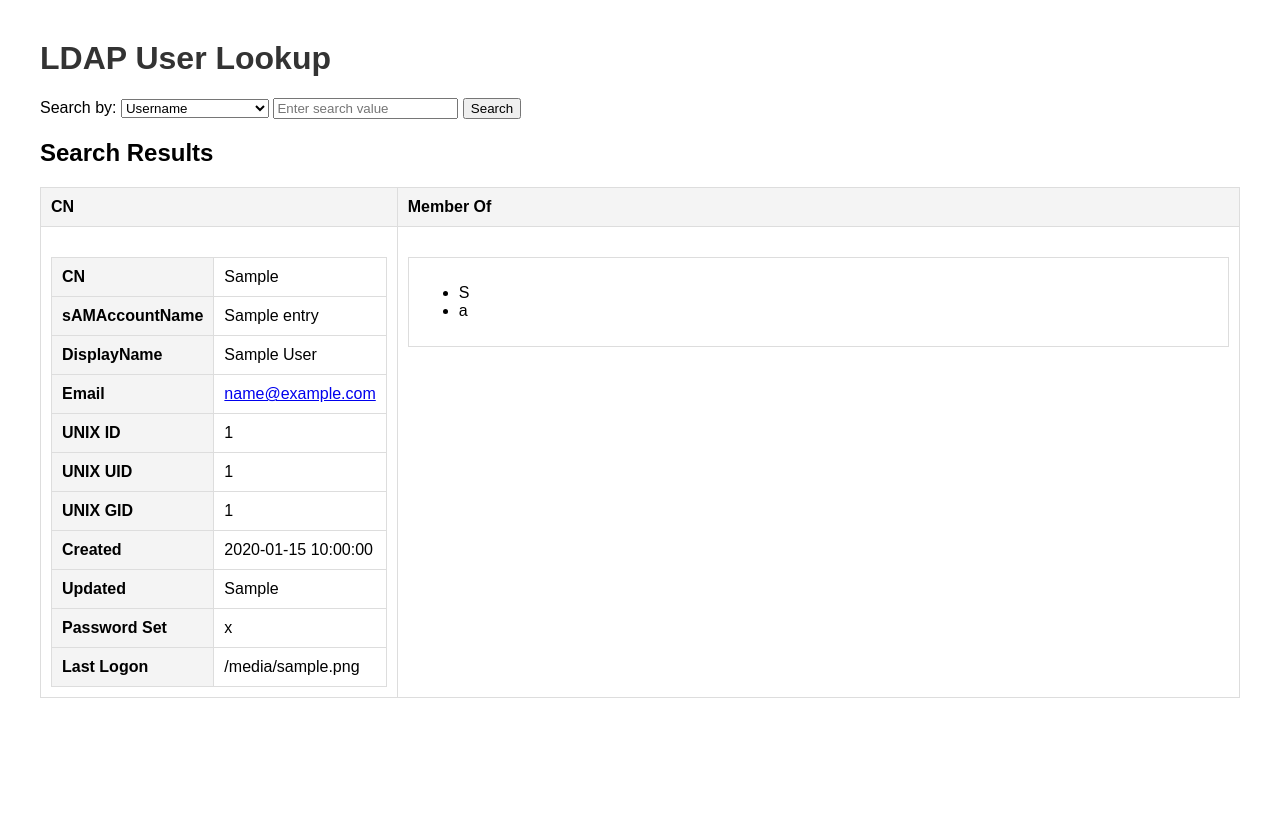
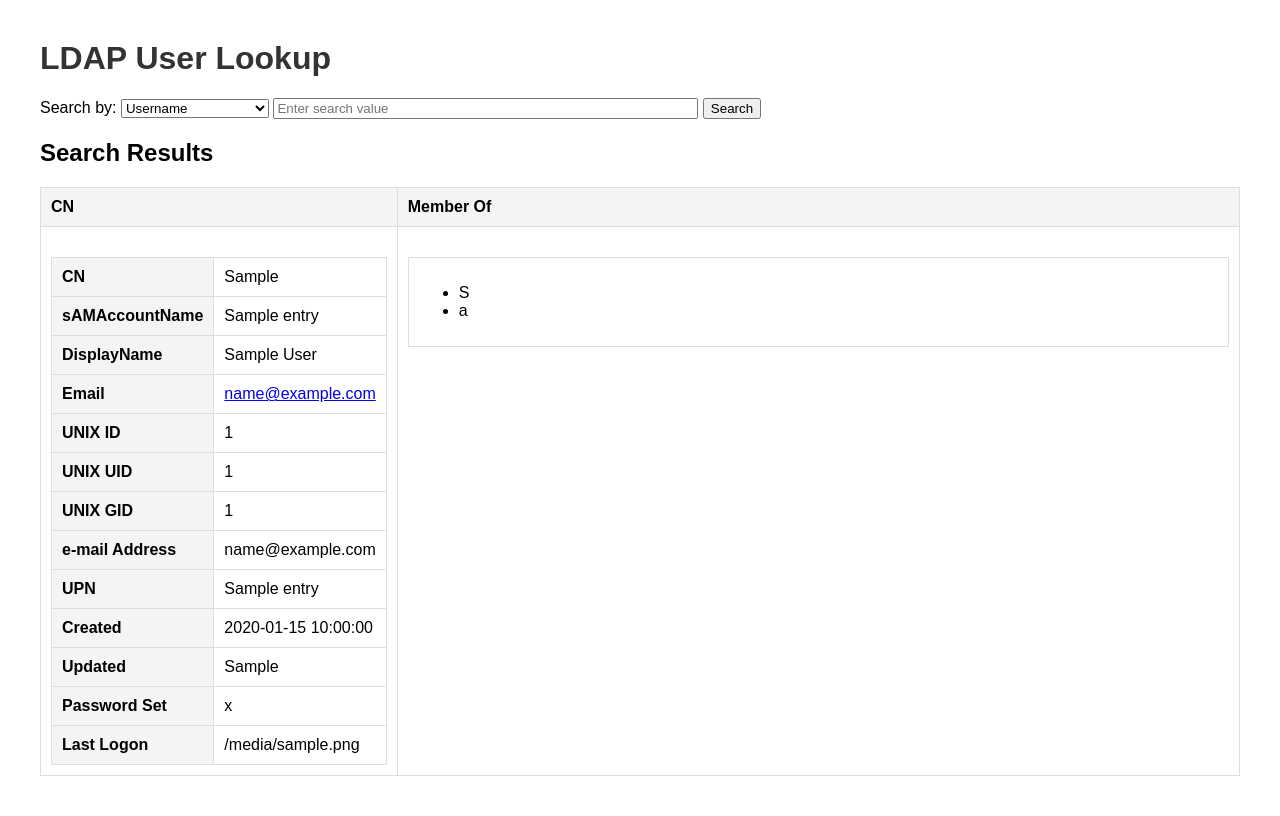
Before and after one commit to mraffin01/wsgi, a Flask app: template user/www/templates/search.html in a window 1280 px wide. Before the commit the page ends 698 px from the top, so only its background shows below. Run offline with Flask 3, Linux system fonts and the light colour scheme; the template is opened without the code that fills it: most values are stand-ins (such as "Sample title", 1, 10 or a date in 2020).

Commit message:
Updated to add searching via UPN Added code to html template to show email and upn values

```diff
--- a/user/www/ldap.py
+++ b/user/www/ldap.py
@@ -5,7 +5,8 @@ import re
 app = Flask(__name__)
 
 # LDAP server details
-LDAP_SERVER = "ldaps://ldaps-eus2.mykft.net"
+#LDAP_SERVER = "ldaps://ldaps-eus2.mykft.net"
+LDAP_SERVER = "ldaps://eus2papgc003.mykft.net"
 SEARCH_BASE = "DC=MYKFT,DC=NET"
 LDAP_USER = "CN=JSE2367,OU=Contractors,OU=Users,OU=Grocery,DC=MYKFT,DC=NET"
 LDAP_PASSWORD = "ahZbpfLfn9U!Xn4mgmZ4"
@@ -48,7 +49,7 @@ def ldap_search_by_field(field, value):
             search_base= SEARCH_BASE,  # More targeted search base
             search_filter=search_filter,
             search_scope=SUBTREE,
-            attributes=['cn', 'displayName', 'sn', 'mail', 'sAMAccountName', 'distinguishedName', 'uid', 'uidnumber', 'gidnumber', 'memberOf', 'whenCreated','whenChanged',"pwdLastSet", "lastLogon" ]
+            attributes=['cn', 'displayName', 'sn', 'mail', 'sAMAccountName', 'distinguishedName', 'uid', 'uidnumber', 'gidnumber', 'memberOf', 'whenCreated','whenChanged',"pwdLastSet", "lastLogon","userPrincipalName" ]
 
         )
 
--- a/user/www/templates/search.html
+++ b/user/www/templates/search.html
@@ -22,12 +22,13 @@
         <select name="search_field" id="search_field">
             <option value="sAMAccountName" SELECTED>Username</option>
             <option value="mail">Email</option>
+            <option value="userPrincipalName">User Principal</option>
             <option value="cn">Common Name (CN)</option>
             <option value="uid">UNIX Id</option>
             <option value="displayName">Display Name</option>
         </select>
 
-        <input type="text" name="search_value" placeholder="Enter search value" required>
+        <input type="text" name="search_value" size=50 placeholder="Enter search value" required>
         <button type="submit">Search</button>
     </form>
 
@@ -83,6 +84,14 @@
                   <th>UNIX GID</th>
                   <td>{{ entry.get("gidNumber", "N/A") }}</td>
                 </tr>
+                <tr>
+                  <th>e-mail Address</th>
+                  <td>{{ entry.get("mail", "N/A") }}</td>
+                </tr>
+                <tr>
+                  <th>UPN</th>
+                  <td>{{ entry.get("userPrincipalName", "N/A") }}</td>
+                </tr>
 		            <tr>
                   <th>Created</th>
                   <td>{{ entry.get("whenCreated", "N/A") }}</td>
```
